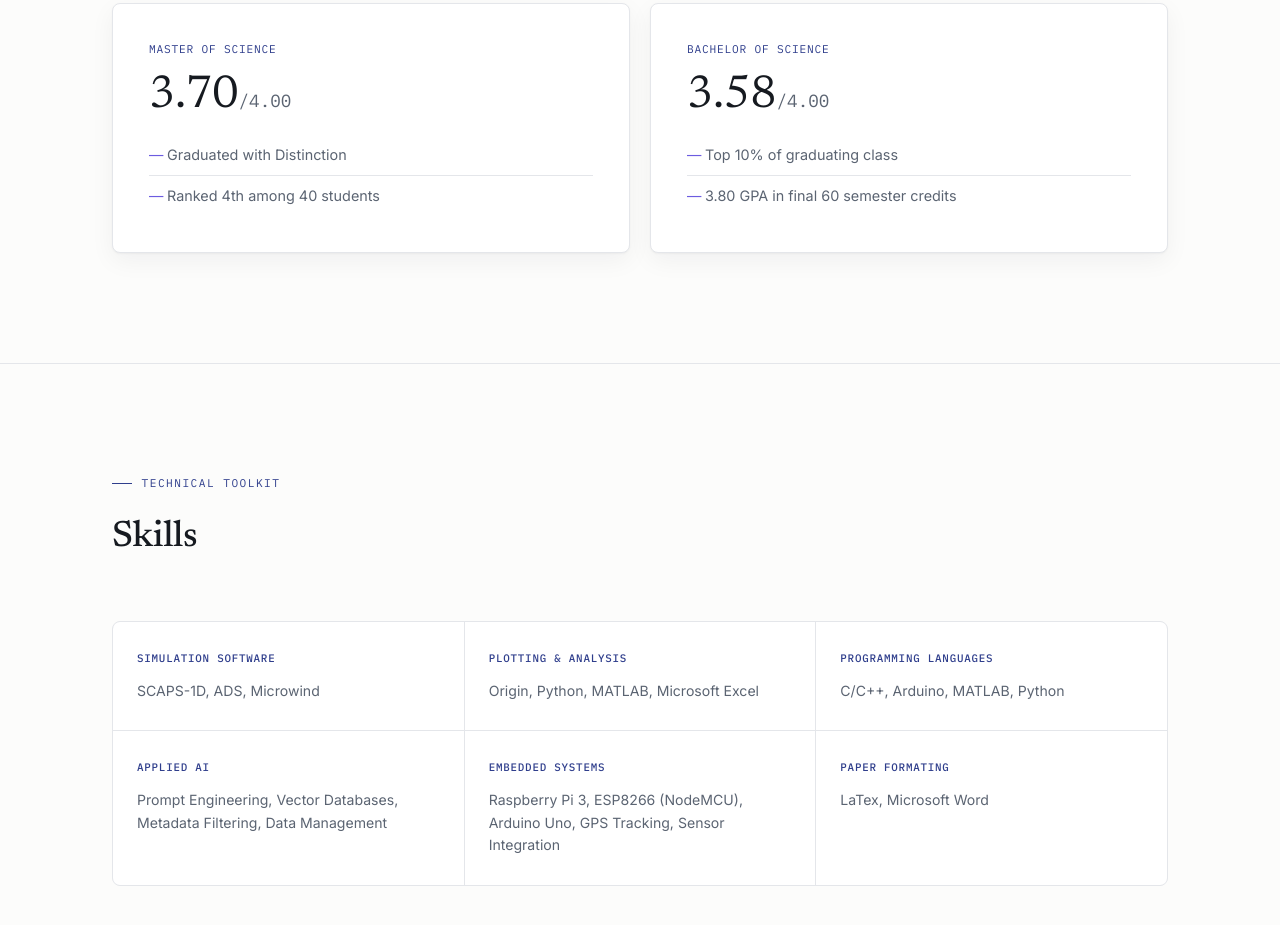
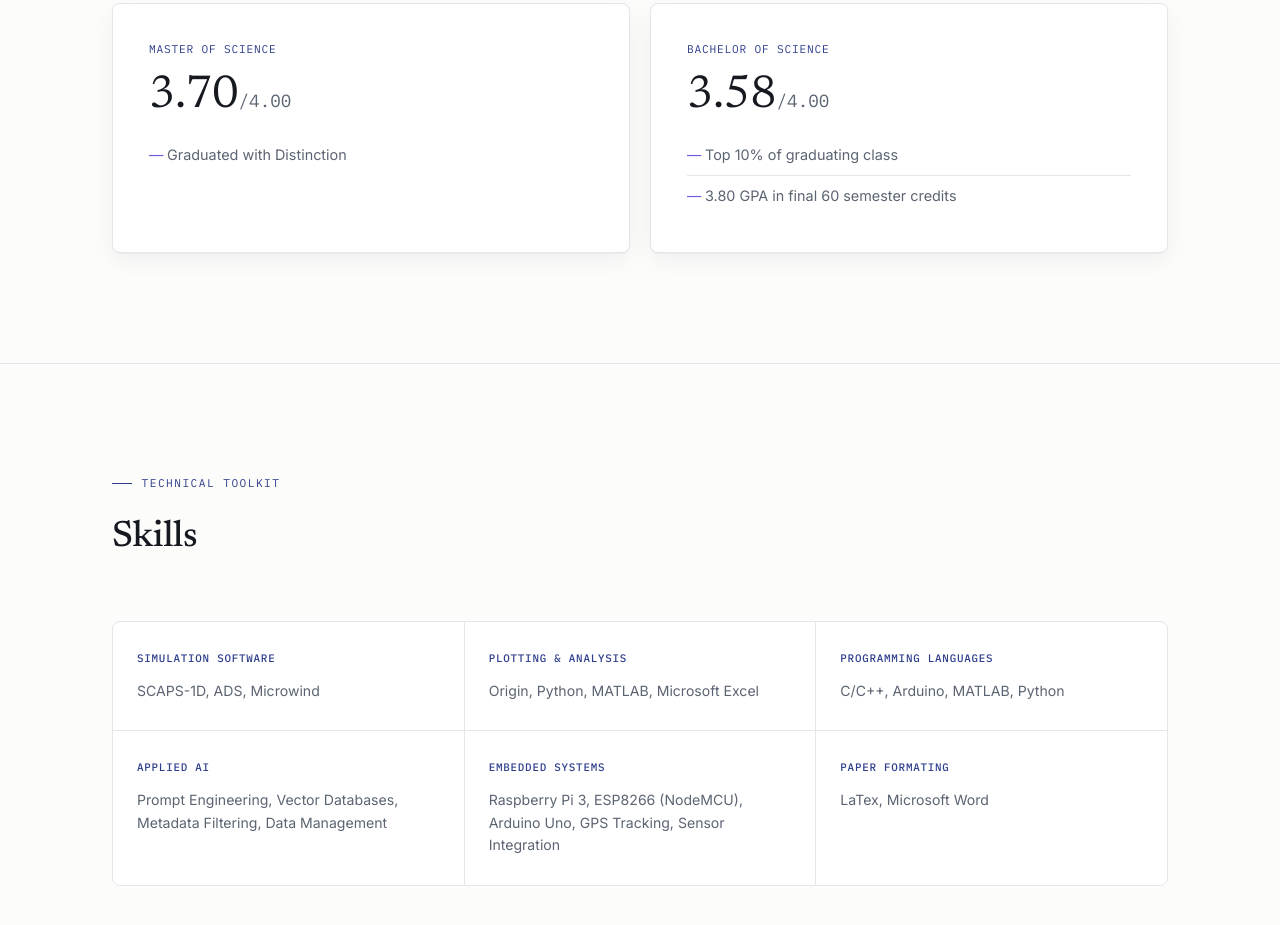
Before and after one commit to Tasnim-Tareq/tasnimtareq, a plain HTML site: page index.html in a window 1280 px wide. Shown: the part 4171-5096 px from the top of the page. Drawn offline with Linux system fonts and the light colour scheme.

Commit message:
Update index.html

```diff
--- a/index.html
+++ b/index.html
@@ -368,7 +368,6 @@
         <div class="gpa">3.70<small>/4.00</small></div>
         <ul>
           <li>Graduated with Distinction</li>
-          <li>Ranked 4th among 40 students</li>
         </ul>
       </div>
       <div class="ex-card">
```
